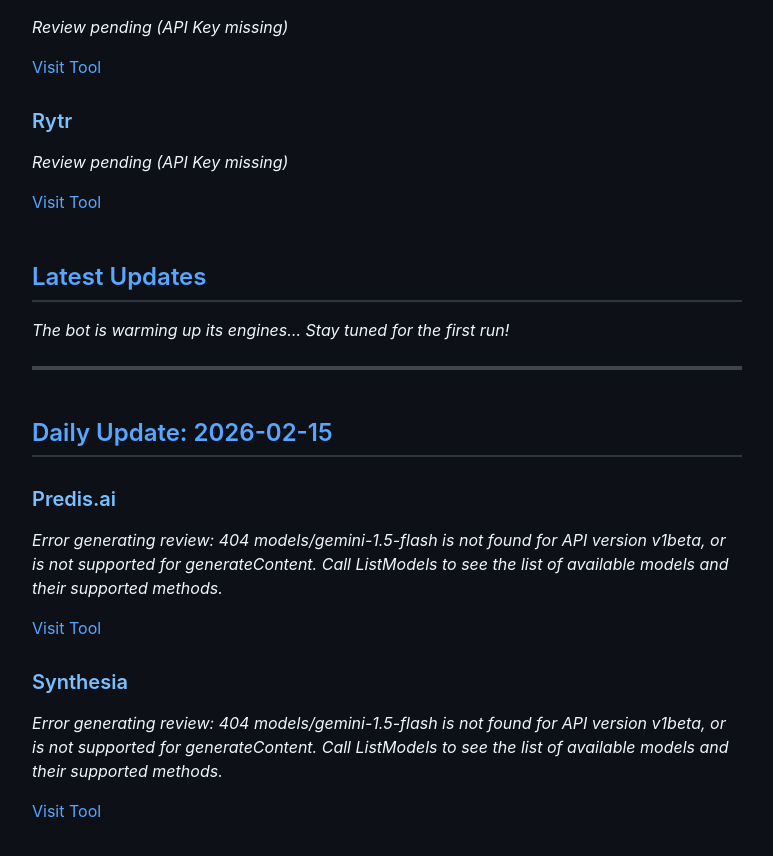
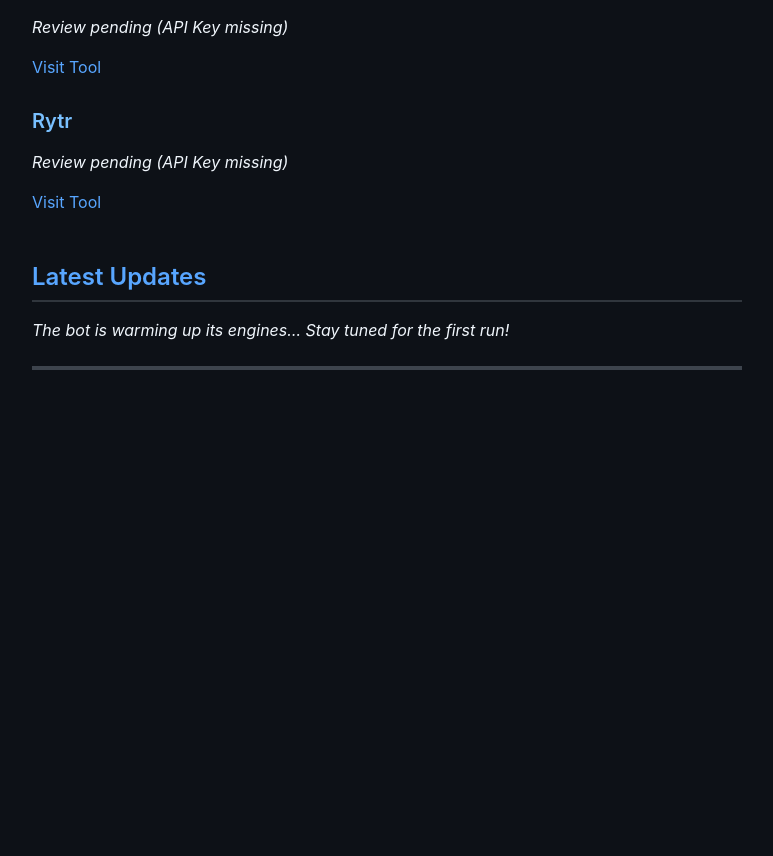
Before and after one commit to virtualsapphirestore/Ai-tools-watchdog, a Jekyll site: the page built from index.md, in a window 1280 px wide and 900 px high, scrolled down 1649 px. Shown: the top 856 px of the window, without its empty margins (253-1026 px from the left). Built offline with Jekyll 4.4.1, drawn with Linux system fonts in a browser that asks for light colours; nearby versions of some CDN libraries; after the commit the page ends 2096 px from its top, so only the background shows below that.

Commit message:
Fix: Revert to gemini-pro model to fix 404 error

```diff
--- a/index.md
+++ b/index.md
@@ -60,16 +60,3 @@ Welcome to your daily AI tools observatory! Here you will find fresh, automated
 *The bot is warming up its engines... Stay tuned for the first run!*
 
 ---
-
-## Daily Update: 2026-02-15
-
-### Predis.ai
-
-*Error generating review: 404 models/gemini-1.5-flash is not found for API version v1beta, or is not supported for generateContent. Call ListModels to see the list of available models and their supported methods.*
-
-[Visit Tool](https://predis.ai)
-### Synthesia
-
-*Error generating review: 404 models/gemini-1.5-flash is not found for API version v1beta, or is not supported for generateContent. Call ListModels to see the list of available models and their supported methods.*
-
-[Visit Tool](https://www.synthesia.io)
--- a/src/scraper.py
+++ b/src/scraper.py
@@ -144,7 +144,7 @@ def generate_review(tool):
 
     try:
         genai.configure(api_key=API_KEY)
-        model = genai.GenerativeModel('gemini-1.5-flash')
+        model = genai.GenerativeModel('gemini-pro')
 
         prompt = f"""
         Write a short but engaging review for an AI tool called "{tool['name']}".
```
